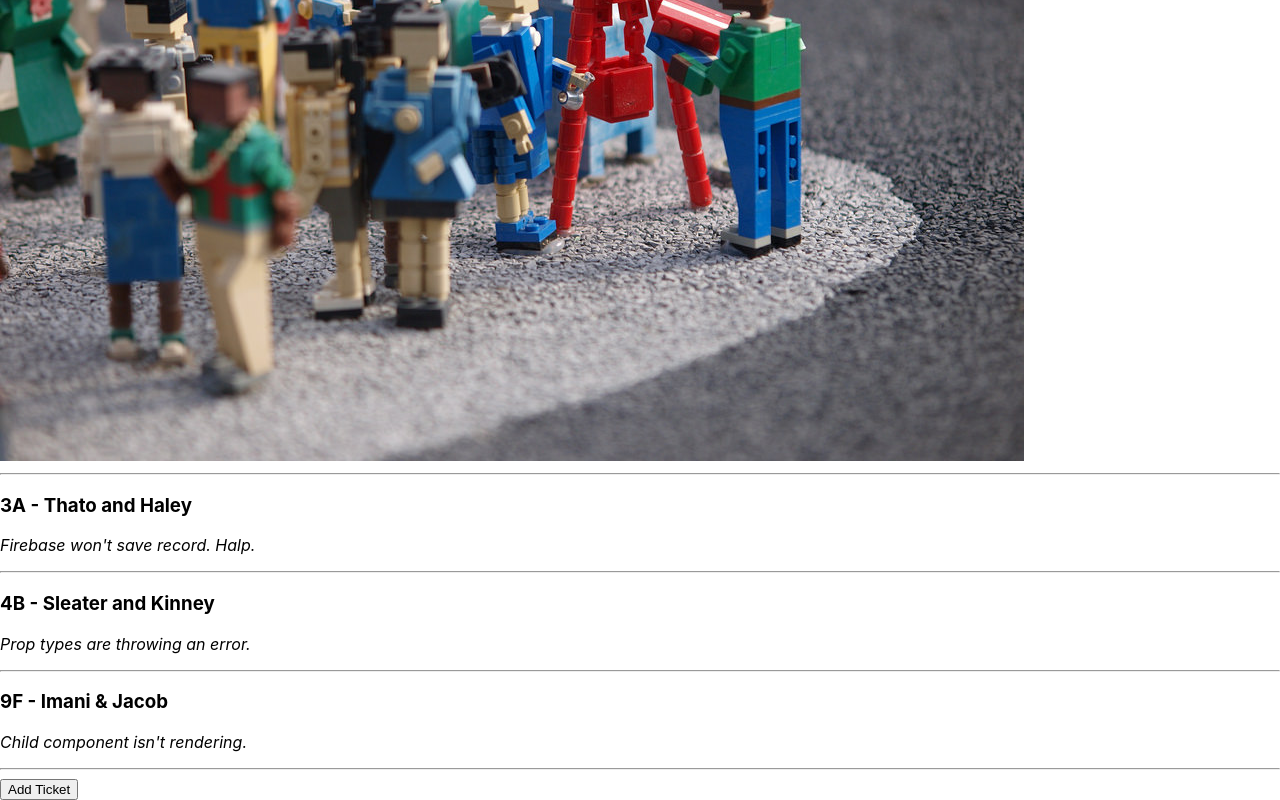
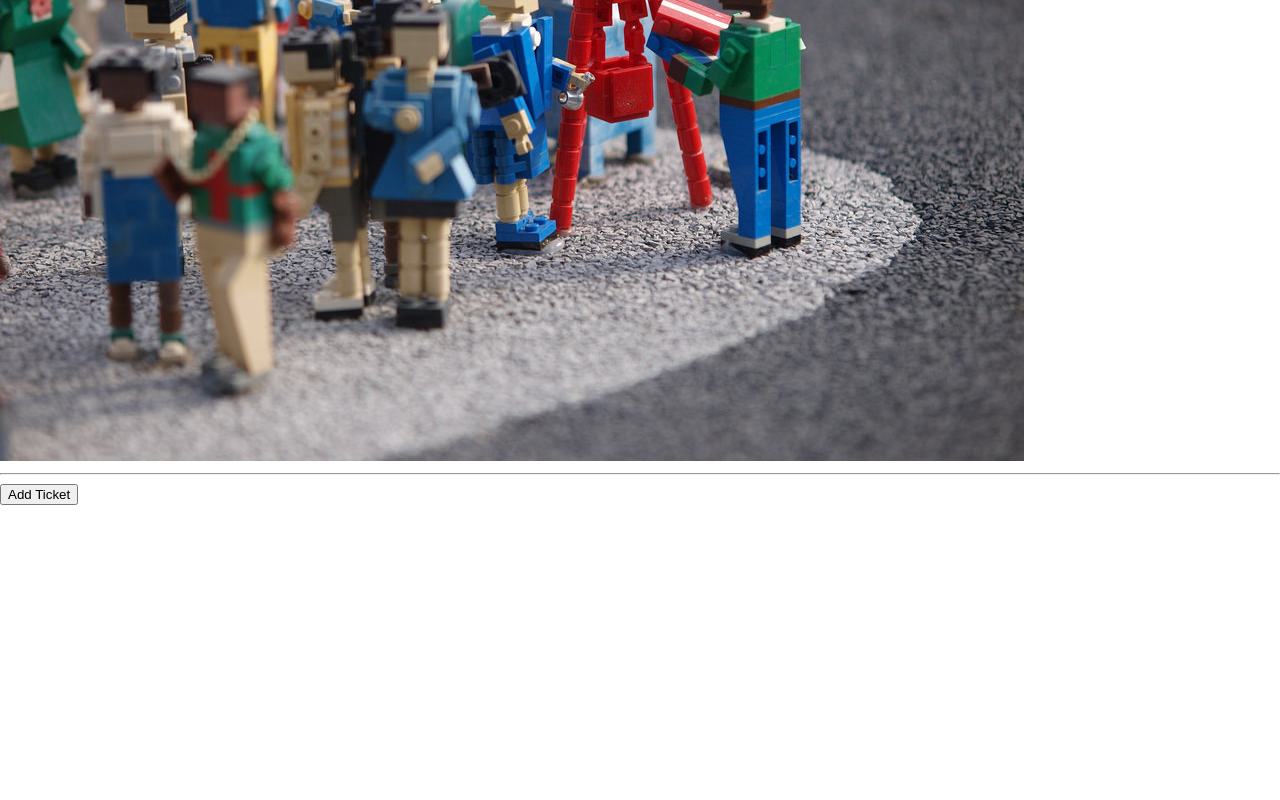
Before and after one commit to pangtodd/helpDesk, a React (Create React App) app: page / in a window 1280 px wide. Shown: the part 389-1189 px from the top of the page. After the commit the page ends 894 px from the top, so only its background shows below. Built offline with nearby package versions, Linux system fonts and the light colour scheme.

Commit message:
updated application, now has read and create functionality with tickets.

```diff
--- a/src/components/NewTicketForm.js
+++ b/src/components/NewTicketForm.js
@@ -1,11 +1,41 @@
 import React from "react";
+import { v4 } from 'uuid';
+import PropTypes from "prop-types";
 
 function NewTicketForm(props){
+
+  function handleNewTicketFormSubmission(event) {
+    event.preventDefault();
+    props.onNewTicketCreation({
+      names: event.target.names.value,
+      location: event.target.location.value,
+      issue: event.target.issue.value,
+      id: v4()
+    });
+  }
+
   return (
     <React.Fragment>
-      <h3>This is a form.</h3>
+      <form onSubmit={handleNewTicketFormSubmission}>
+        <input
+          type='text'
+          name='names'
+          placeholder='Pair Names' />
+        <input
+          type='text'
+          name='location'
+          placeholder='Location' />
+        <textarea
+          name='issue'
+          placeholder='Describe your issue.' />
+        <button type='submit'>Help!</button>
+      </form>
     </React.Fragment>
   );
 }
 
+NewTicketForm.propTypes={
+  onNewTicketCreation: PropTypes.func
+};
+
 export default NewTicketForm;
--- a/src/components/TicketControl.js
+++ b/src/components/TicketControl.js
@@ -7,7 +7,8 @@
   constructor(props) {
     super(props);
     this.state = {
-      formVisibleOnPage: false
+      formVisibleOnPage: false,
+      mainTicketList: []
     };
   }
 
@@ -17,14 +18,20 @@
     }));
   }
 
+  handleAddingNewTicketToList = (newTicket) => {
+    const newMainTicketList = this.state.mainTicketList.concat(newTicket);
+    this.setState({mainTicketList: newMainTicketList,
+                  formVisibleOnPage: false });
+  }
+
   render(){
     let currentlyVisibleState = null;
     let buttonText = null;
     if(this.state.formVisibleOnPage){
-      currentlyVisibleState= <NewTicketForm />;
+      currentlyVisibleState= <NewTicketForm onNewTicketCreation={this.handleAddingNewTicketToList} />;
       buttonText = "Return to Ticket List";
     } else {
-      currentlyVisibleState = <TicketList />
+      currentlyVisibleState = <TicketList ticketList={this.state.mainTicketList} />;
       buttonText = "Add Ticket";
     }
     return (
--- a/src/components/TicketList.js
+++ b/src/components/TicketList.js
@@ -1,37 +1,24 @@
 import React from "react";
 import Ticket from "./Ticket";
+import PropTypes from "prop-types";
 
-const mainTicketList = [
-  {
-    names: 'Thato and Haley',
-    location: '3A',
-    issue: 'Firebase won\'t save record. Halp.'
-  },
-  {
-    names: 'Sleater and Kinney',
-    location: '4B',
-    issue: 'Prop types are throwing an error.'
-  },
-  {
-    names: 'Imani & Jacob',
-    location: '9F',
-    issue: 'Child component isn\'t rendering.'
-  }
-];
 
-function TicketList(){
+function TicketList(props){
   return (
     <React.Fragment>
         <hr/>
-        {mainTicketList.map((ticket, index) =>
+        {props.ticketList.map((ticket, index) =>
           <Ticket names={ticket.names}
-            location={ticket.location}
-            issue={ticket.issue}
-            key={index}/>
+          location={ticket.location}
+          issue={ticket.issue}
+          key={index}/>
         )}
       </React.Fragment>
     );
-        }
+}
 
+TicketList.propTypes = {
+  ticketList: PropTypes.array
+};
 
 export default TicketList;
```
